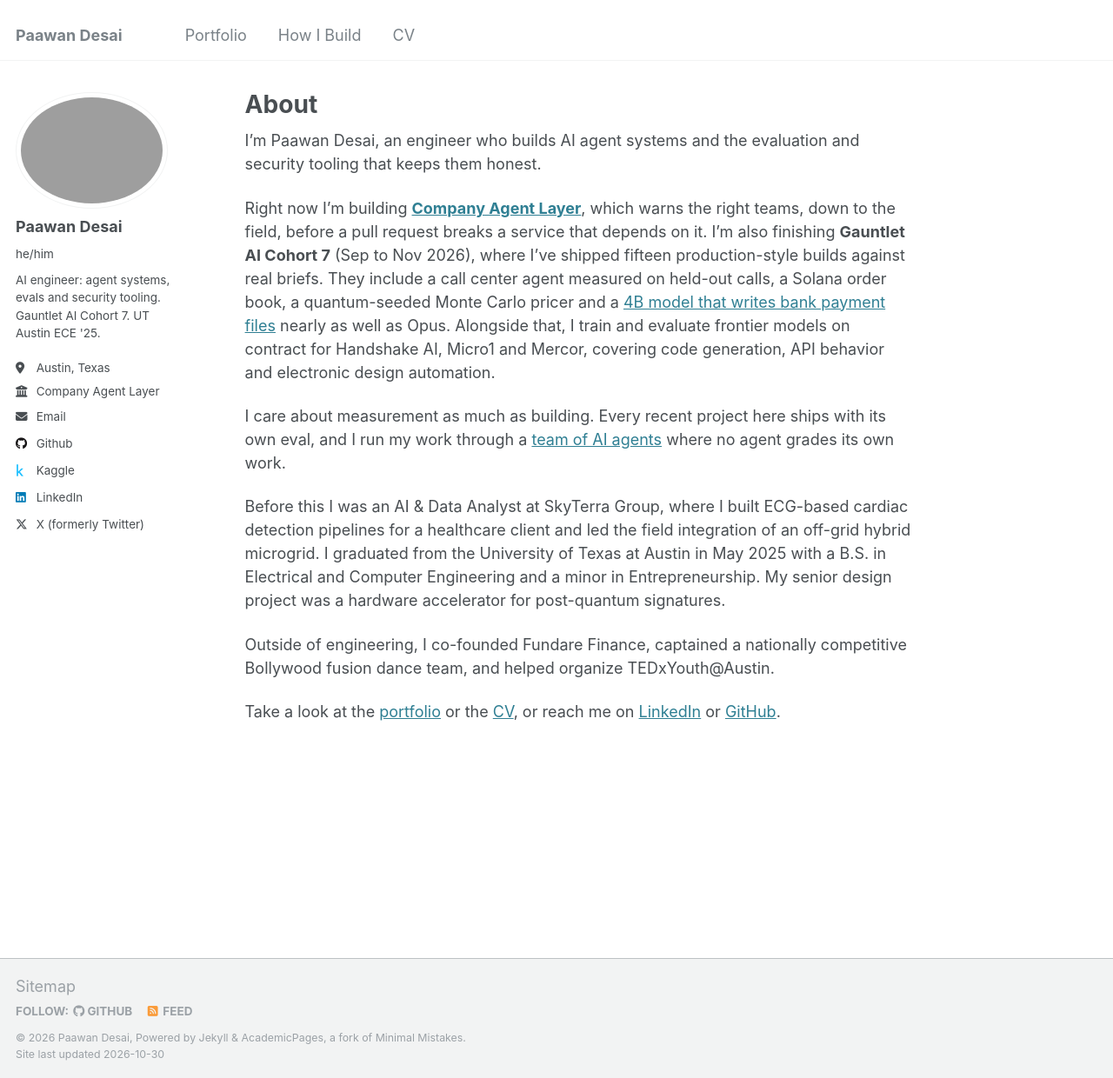
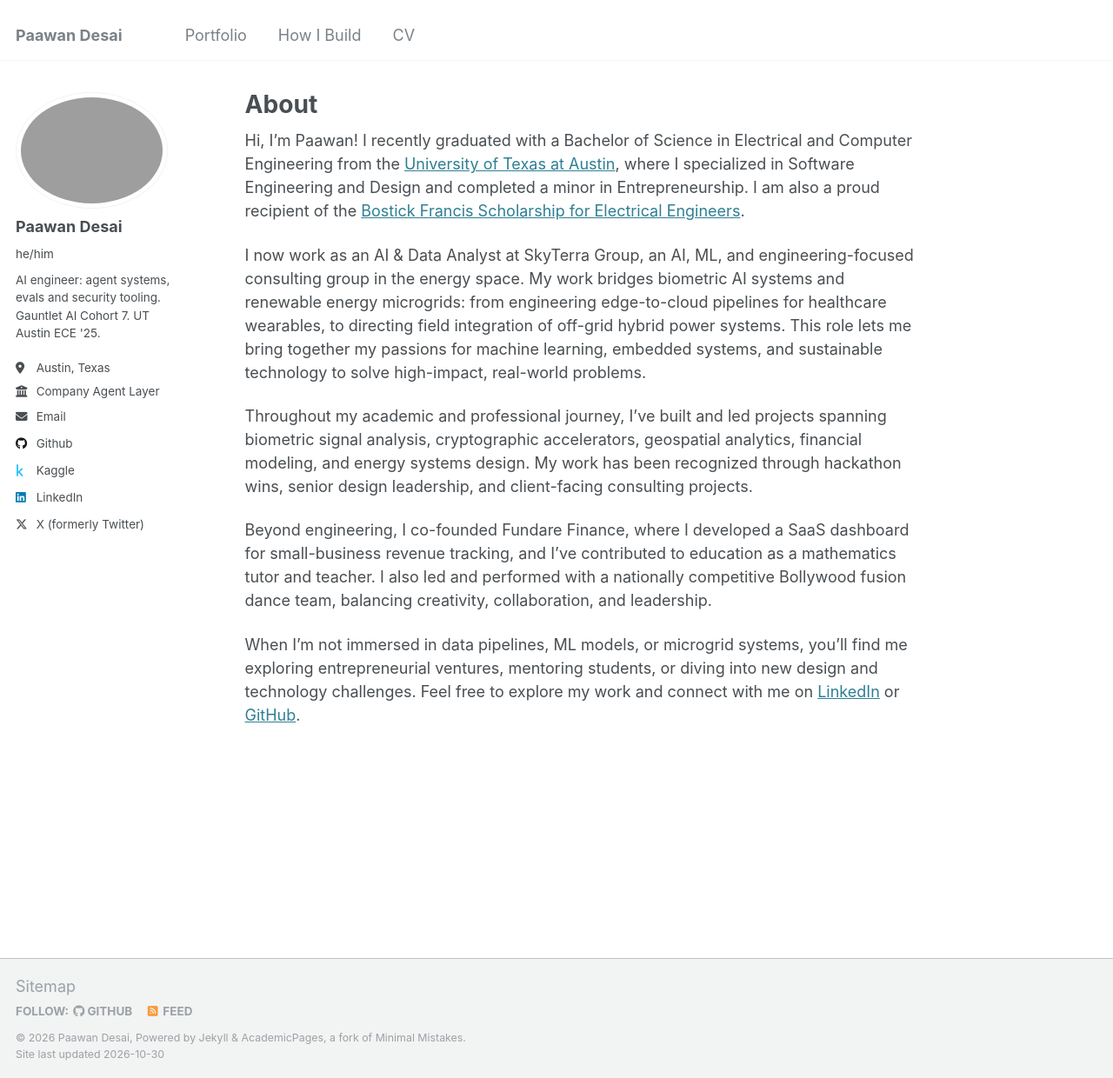
Before and after one commit to paawandesai/paawandesai.github.io, a Jekyll site: the page built from _pages/about.md, in a window 1280 px wide and 1240 px high. Shown: the whole window at 87% size. Built offline with Jekyll 4.4.1, drawn with Linux system fonts in a browser that asks for light colours.

Commit message:
Restore the previous About page text
Co-Authored-By: Claude Opus 5.5 <noreply@anthropic.com>
Claude-Session: https://claude.ai/code/session_01LpBky43R1MY4LYGBzi9xza

```diff
--- a/_pages/about.md
+++ b/_pages/about.md
@@ -7,14 +7,12 @@ redirect_from:
   - /about.html
 ---
 
-I'm Paawan Desai, an engineer who builds AI agent systems and the evaluation and security tooling that keeps them honest.
+Hi, I'm Paawan! I recently graduated with a Bachelor of Science in Electrical and Computer Engineering from the [University of Texas at Austin](https://utexas.edu), where I specialized in Software Engineering and Design and completed a minor in Entrepreneurship. I am also a proud recipient of the [Bostick Francis Scholarship for Electrical Engineers](https://www.statesman.com/obituaries/p0157680).
 
-Right now I'm building **[Company Agent Layer](/portfolio/company-agent-layer/)**, which warns the right teams, down to the field, before a pull request breaks a service that depends on it. I'm also finishing **Gauntlet AI Cohort 7** (Sep to Nov 2026), where I've shipped fifteen production-style builds against real briefs. They include a call center agent measured on held-out calls, a Solana order book, a quantum-seeded Monte Carlo pricer and a [4B model that writes bank payment files](/portfolio/nacha-slm/) nearly as well as Opus. Alongside that, I train and evaluate frontier models on contract for Handshake AI, Micro1 and Mercor, covering code generation, API behavior and electronic design automation.
+I now work as an AI & Data Analyst at SkyTerra Group, an AI, ML, and engineering-focused consulting group in the energy space. My work bridges biometric AI systems and renewable energy microgrids: from engineering edge-to-cloud pipelines for healthcare wearables, to directing field integration of off-grid hybrid power systems. This role lets me bring together my passions for machine learning, embedded systems, and sustainable technology to solve high-impact, real-world problems.
 
-I care about measurement as much as building. Every recent project here ships with its own eval, and I run my work through a [team of AI agents](/how-i-build/) where no agent grades its own work.
+Throughout my academic and professional journey, I’ve built and led projects spanning biometric signal analysis, cryptographic accelerators, geospatial analytics, financial modeling, and energy systems design. My work has been recognized through hackathon wins, senior design leadership, and client-facing consulting projects.
 
-Before this I was an AI & Data Analyst at SkyTerra Group, where I built ECG-based cardiac detection pipelines for a healthcare client and led the field integration of an off-grid hybrid microgrid. I graduated from the University of Texas at Austin in May 2025 with a B.S. in Electrical and Computer Engineering and a minor in Entrepreneurship. My senior design project was a hardware accelerator for post-quantum signatures.
+Beyond engineering, I co-founded Fundare Finance, where I developed a SaaS dashboard for small-business revenue tracking, and I’ve contributed to education as a mathematics tutor and teacher. I also led and performed with a nationally competitive Bollywood fusion dance team, balancing creativity, collaboration, and leadership.
 
-Outside of engineering, I co-founded Fundare Finance, captained a nationally competitive Bollywood fusion dance team, and helped organize TEDxYouth@Austin.
-
-Take a look at the [portfolio](/portfolio/) or the [CV](/cv/), or reach me on [LinkedIn](https://linkedin.com/in/paawan-desai) or [GitHub](https://github.com/paawandesai).
+When I’m not immersed in data pipelines, ML models, or microgrid systems, you’ll find me exploring entrepreneurial ventures, mentoring students, or diving into new design and technology challenges. Feel free to explore my work and connect with me on [LinkedIn](https://linkedin.com/in/paawan-desai) or [GitHub](https://github.com/paawandesai).
```
